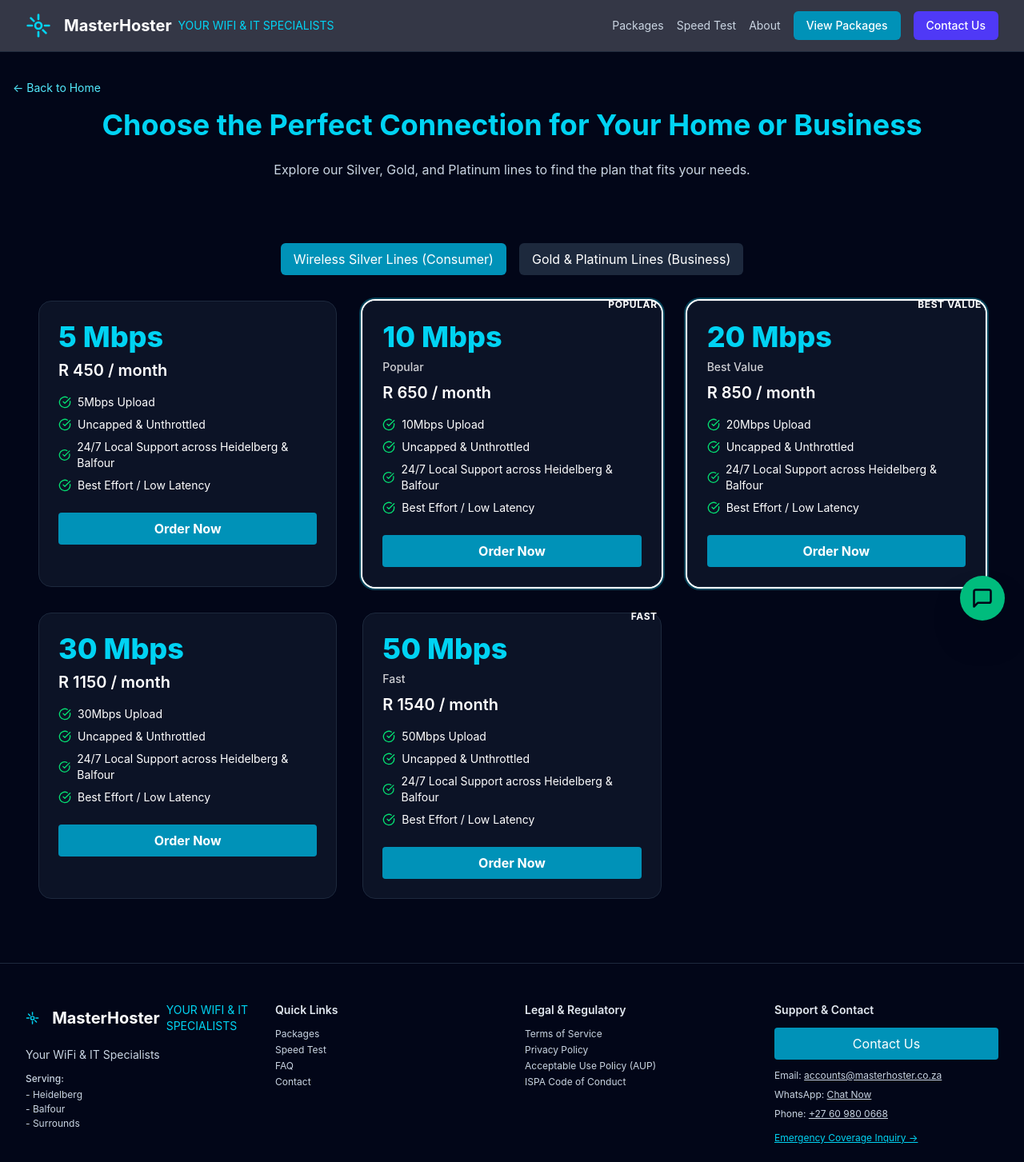
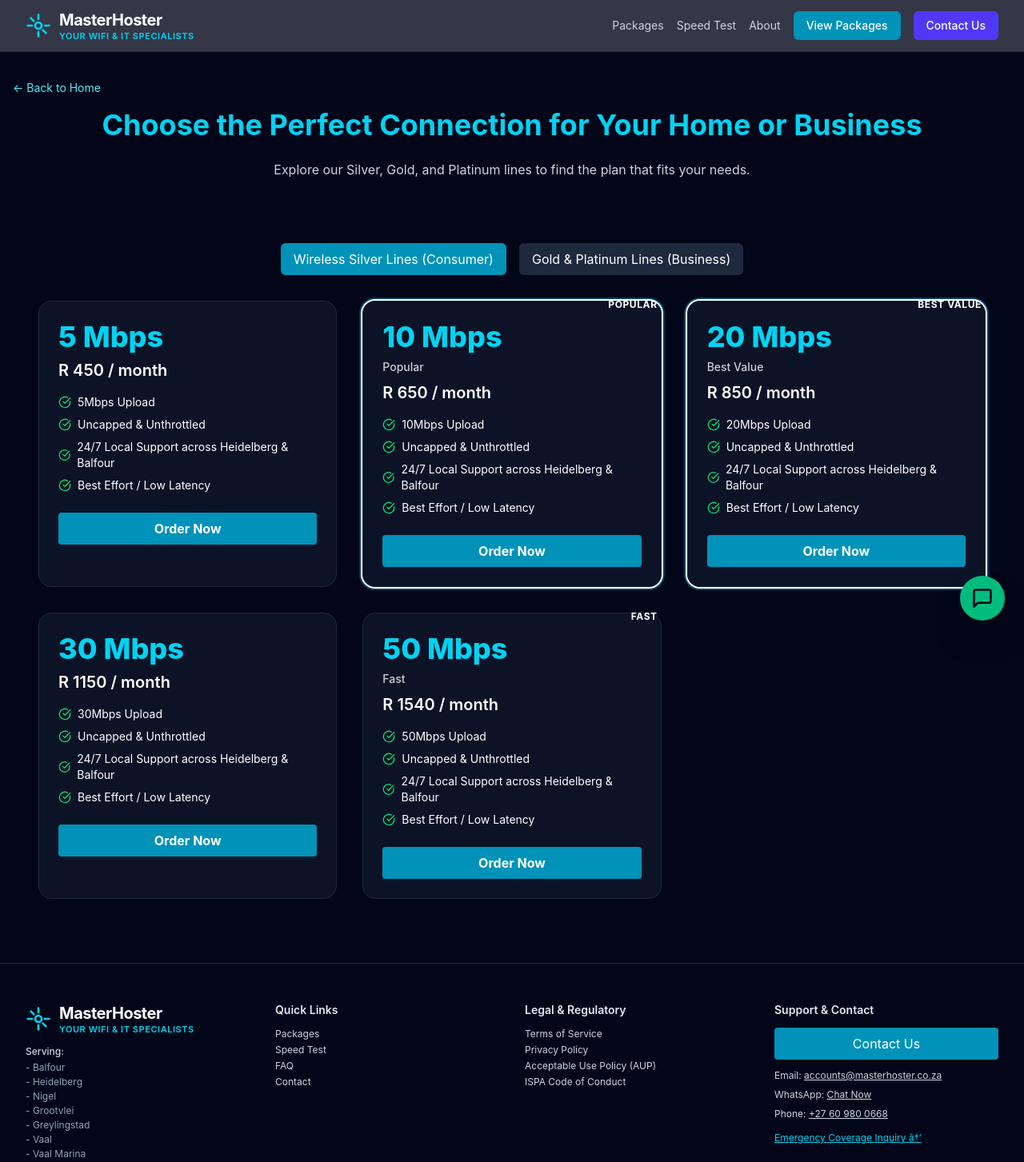
Before and after one commit to stefandavel432-hash/masterhoster-website, a Next.js app: page /packages in a window 1280 px wide. Shown: the top 1453 px of the page at 80% size. Built offline with nearby package versions, Linux system fonts and the light colour scheme.

Commit message:
Stack MasterHoster tagline cleanly and expand footer coverage areas

```diff
--- a/src/components/Footer.tsx
+++ b/src/components/Footer.tsx
@@ -9,12 +9,12 @@ export const Footer: React.FC<FooterProps> = ({ onOpenContact }) => {
 
   return (
     <footer className="bg-slate-950 text-slate-300 border-t border-slate-800 pt-12 pb-6 overflow-x-hidden">
-      {/* Main 4‑column layout */}
+      {/* Main 4â€‘column layout */}
       <div className="max-w-7xl mx-auto px-4 sm:px-6 lg:px-8 grid grid-cols-1 md:grid-cols-2 lg:grid-cols-4 gap-8">
-        {/* Column 1 – Brand */}
+        {/* Column 1 â€“ Brand */}
         <div>
-          <div className="flex items-center space-x-2 mb-4">
-            <svg xmlns="http://www.w3.org/2000/svg" viewBox="0 0 24 24" className="h-8 w-8 text-cyan-400" fill="none" stroke="currentColor" strokeWidth="2" strokeLinecap="round" strokeLinejoin="round">
+          <div className="flex items-center gap-2.5 mb-3">
+            <svg xmlns="http://www.w3.org/2000/svg" viewBox="0 0 24 24" className="h-8 w-8 text-cyan-400 shrink-0" fill="none" stroke="currentColor" strokeWidth="2" strokeLinecap="round" strokeLinejoin="round">
               <circle cx="12" cy="12" r="3" />
               <path d="M12 2v4" />
               <path d="M12 18v4" />
@@ -23,19 +23,25 @@ export const Footer: React.FC<FooterProps> = ({ onOpenContact }) => {
               <path d="M2 12h4" />
               <path d="M18 12h4" />
             </svg>
-            <span className="text-xl font-bold text-white ml-2">MasterHoster</span>
-            <span className="block text-sm text-cyan-400">YOUR WIFI &amp; IT SPECIALISTS</span>
+            <span className="flex flex-col leading-tight">
+              <span className="text-xl font-bold tracking-tight text-white">MasterHoster</span>
+              <span className="text-[11px] font-semibold tracking-wider uppercase text-cyan-400">YOUR WIFI &amp; IT SPECIALISTS</span>
+            </span>
           </div>
-          <p className="mb-3 text-sm">Your WiFi &amp; IT Specialists</p>
-          <p className="text-xs font-medium">Serving:</p>
-          <ul className="text-xs mt-1 space-y-0.5">
+          <p className="text-xs font-medium text-slate-300">Serving:</p>
+          <ul className="text-xs mt-1 space-y-0.5 text-slate-400">
+            <li>- Balfour</li>
             <li>- Heidelberg</li>
-            <li>- Balfour</li>
-            <li>- Surrounds</li>
+            <li>- Nigel</li>
+            <li>- Grootvlei</li>
+            <li>- Greylingstad</li>
+            <li>- Vaal</li>
+            <li>- Vaal Marina</li>
+            <li>- Vereeniging &amp; surrounds</li>
           </ul>
         </div>
 
-        {/* Column 2 – Quick Navigation */}
+        {/* Column 2 â€“ Quick Navigation */}
         <div>
           <h4 className="text-sm font-semibold mb-3 text-slate-200">Quick Links</h4>
           <ul className="space-y-1 text-xs">
@@ -46,7 +52,7 @@ export const Footer: React.FC<FooterProps> = ({ onOpenContact }) => {
           </ul>
         </div>
 
-        {/* Column 3 – Legal & Regulatory */}
+        {/* Column 3 â€“ Legal & Regulatory */}
         <div>
           <h4 className="text-sm font-semibold mb-3 text-slate-200">Legal &amp; Regulatory</h4>
           <ul className="space-y-1 text-xs">
@@ -57,7 +63,7 @@ export const Footer: React.FC<FooterProps> = ({ onOpenContact }) => {
           </ul>
         </div>
 
-        {/* Column 4 – Support & Contact */}
+        {/* Column 4 â€“ Support & Contact */}
         <div>
           <h4 className="text-sm font-semibold mb-3 text-slate-200">Support &amp; Contact</h4>
           <button
@@ -82,7 +88,7 @@ export const Footer: React.FC<FooterProps> = ({ onOpenContact }) => {
           <p className="text-xs mb-2">
             Phone: <a href="tel:+27 60 980 0668" className="underline hover:text-cyan-300">+27 60 980 0668</a>
           </p>
-          <a href="/support/emergency" className="text-xs text-cyan-400 hover:text-cyan-300 underline">Emergency Coverage Inquiry →</a>
+          <a href="/support/emergency" className="text-xs text-cyan-400 hover:text-cyan-300 underline">Emergency Coverage Inquiry â†’</a>
         </div>
       </div>
 
@@ -91,16 +97,16 @@ export const Footer: React.FC<FooterProps> = ({ onOpenContact }) => {
         Providing Uncapped Fibre, Wireless &amp; IT Solutions across Heidelberg, Balfour &amp; Surrounds.
       </div>
 
-      {/* Regulatory sub‑bar */}
+      {/* Regulatory subâ€‘bar */}
       <div className="border-t border-slate-800 mt-8 pt-6">
         <div className="max-w-7xl mx-auto px-4 sm:px-6 lg:px-8 text-center text-xs text-slate-400">
-          100% Licensed Network Infrastructure — Operating under ICASA ECNS/ECS Framework | ISPA Code of Conduct Compliant
+          100% Licensed Network Infrastructure â€” Operating under ICASA ECNS/ECS Framework | ISPA Code of Conduct Compliant
         </div>
       </div>
 
       {/* Copyright line */}
       <div className="mt-4 text-center text-xs text-slate-500">
-        © {currentYear} MasterHoster. All rights reserved.
+        Â© {currentYear} MasterHoster. All rights reserved.
       </div>
     </footer>
   );
--- a/src/components/Header.tsx
+++ b/src/components/Header.tsx
@@ -17,8 +17,8 @@ export const Header: React.FC<HeaderProps> = ({ onOpenContact }) => {
   return (
     <header className="sticky top-0 z-50 w-full bg-slate-950/80 backdrop-blur-md border-b border-slate-800/80">
       <div className="max-w-7xl mx-auto px-4 sm:px-6 lg:px-8 h-16 flex items-center justify-between">
-        <Link href="/" className="flex items-center space-x-2 text-white" aria-label="MasterHoster - Your WiFi & IT Specialists">
-  <svg xmlns="http://www.w3.org/2000/svg" viewBox="0 0 24 24" className="h-8 w-8 text-cyan-400" fill="none" stroke="currentColor" strokeWidth="2" strokeLinecap="round" strokeLinejoin="round">
+        <Link href="/" className="flex items-center gap-2.5 text-white shrink-0 whitespace-nowrap" aria-label="MasterHoster - Your WiFi & IT Specialists">
+          <svg xmlns="http://www.w3.org/2000/svg" viewBox="0 0 24 24" className="h-8 w-8 text-cyan-400 shrink-0" fill="none" stroke="currentColor" strokeWidth="2" strokeLinecap="round" strokeLinejoin="round">
             <circle cx="12" cy="12" r="3" />
             <path d="M12 2v4" />
             <path d="M12 18v4" />
@@ -27,8 +27,10 @@ export const Header: React.FC<HeaderProps> = ({ onOpenContact }) => {
             <path d="M2 12h4" />
             <path d="M18 12h4" />
           </svg>
-  <span className="text-xl font-bold text-white ml-2">MasterHoster</span>
-  <span className="block text-sm text-cyan-400">YOUR WIFI &amp; IT SPECIALISTS</span>
+          <span className="flex flex-col leading-tight">
+            <span className="text-lg sm:text-xl font-bold tracking-tight text-white">MasterHoster</span>
+            <span className="text-[10px] sm:text-[11px] font-semibold tracking-wider uppercase text-cyan-400">YOUR WIFI &amp; IT SPECIALISTS</span>
+          </span>
         </Link>
         <div className="flex items-center space-x-4">
           {/* Hamburger */}
@@ -61,17 +63,8 @@ export const Header: React.FC<HeaderProps> = ({ onOpenContact }) => {
           </button>
         </div>
       </div>
-      {menuOpen && (
-        <div className="fixed inset-0 bg-black/70 backdrop-blur-sm z-40 flex flex-col items-center pt-20 transition-opacity duration-300 ease-in-out">
-          <nav className="flex flex-col space-y-4 text-xl text-white">
-            <Link href="/packages" onClick={toggleMenu} className="hover:text-cyan-400">Packages</Link>
-            <Link href="/speed-test" onClick={toggleMenu} className="hover:text-cyan-400">Speed Test</Link>
-            <Link href="/about" onClick={toggleMenu} className="hover:text-cyan-400">About</Link>
-            <button onClick={handleViewPackages} className="px-4 py-2 bg-cyan-600 hover:bg-cyan-500 rounded-md">View Packages</button>
-            <button onClick={() => { if (onOpenContact) onOpenContact(); }} className="px-4 py-2 bg-indigo-600 hover:bg-indigo-500 rounded-md">Contact Us</button>
-          </nav>
-        </div>
-      )}
     </header>
   );
 };
+
+export default Header;
```
Lines whose indentation alone changed are shown as unchanged.
